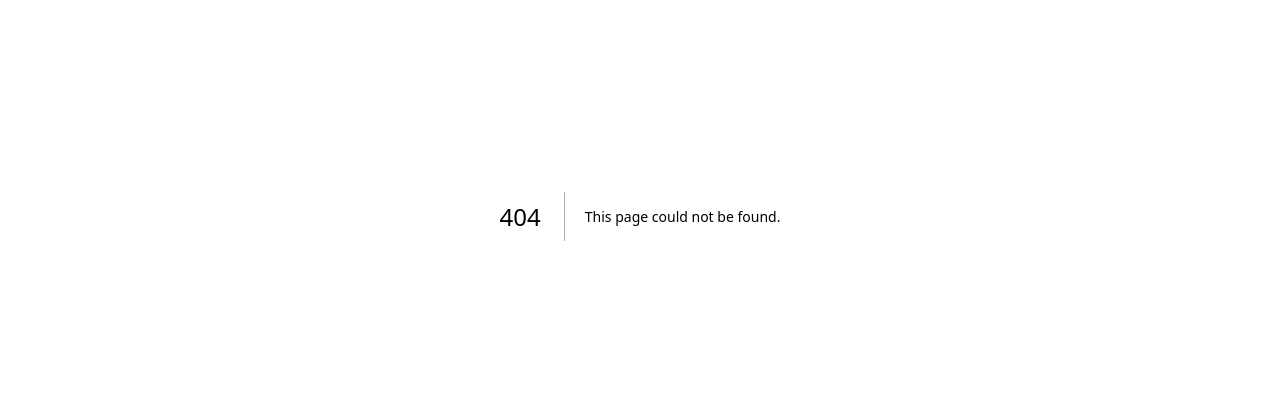
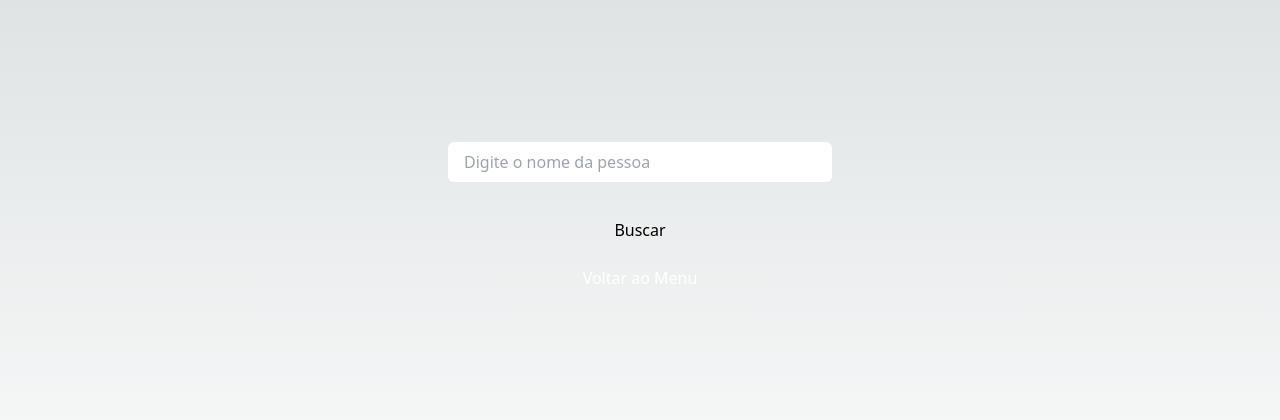
Before and after one commit to kauenovais/xfast-verify, a Next.js app: page /valid/list in a window 1280 px wide. Before the commit this address had no page. Shown: the part 184-604 px from the top of the page. Built offline with nearby package versions, Linux system fonts and the light colour scheme.

Commit message:
ciando a pagina de verificação

```diff
--- /dev/null
+++ b/src/pages/valid/facial/index.jsx
@@ -0,0 +1,28 @@
+import React from 'react';
+
+const ValidacaoPage = () => {
+  const handleFacialRecognition = () => {
+    // Lógica para lidar com o reconhecimento facial
+  };
+
+  return (
+    <div className="min-h-screen bg-gradient-black">
+      <div className="flex flex-col justify-center items-center h-screen">
+        <div className="relative">
+          <div className="h-80 w-80 bg-white mx-auto rounded-md"></div>
+          <button
+            className="absolute bottom-4 left-1/2 transform -translate-x-1/2 px-4 py-2 bg-gold text-black rounded-lg text-center"
+            onClick={handleFacialRecognition}
+          >
+            Reconhecimento Facial
+          </button>
+        </div>
+        <button className="mt-4 text-white" onClick={() => window.history.back()}>
+          Voltar ao Menu
+        </button>
+      </div>
+    </div>
+  );
+};
+
+export default ValidacaoPage;
--- /dev/null
+++ b/src/pages/valid/index.jsx
@@ -0,0 +1,34 @@
+import Link from 'next/link';
+import React from 'react';
+
+const ValidacaoPage = () => {
+  return (
+    <div className="min-h-screen bg-gradient-black">
+      <div className="flex justify-center items-center h-screen">
+        <div className="grid grid-cols-1 gap-4">
+
+          <Link href="/valid/qrcode">
+            <button className="bg-gold text-black rounded-lg p-4 w-64 text-center">
+              QR Code
+
+            </button>
+          </Link>
+
+
+          <Link href="/valid/facial">
+            <button className="bg-gold text-black rounded-lg p-4 w-64 text-center">
+              Reconhecimento Facial
+            </button>
+          </Link>
+          <Link href="/valid/list">
+            <button className="bg-gold text-black rounded-lg p-4 w-64 text-center">
+              Lista
+            </button>
+          </Link>
+        </div>
+      </div>
+    </div>
+  );
+};
+
+export default ValidacaoPage;
--- /dev/null
+++ b/src/pages/valid/list/index.jsx
@@ -0,0 +1,40 @@
+import React, { useState } from 'react';
+
+const ValidacaoPage = () => {
+  const [searchQuery, setSearchQuery] = useState('');
+
+  const handleSearch = () => {
+    // Lógica para buscar pessoas no banco de dados
+  };
+
+  const handleInputChange = (e) => {
+    setSearchQuery(e.target.value);
+  };
+
+  return (
+    <div className="min-h-screen bg-gradient-black">
+      <div className="flex flex-col justify-center items-center h-screen">
+        <div className="relative w-full max-w-sm">
+          <input
+            type="text"
+            placeholder="Digite o nome da pessoa"
+            value={searchQuery}
+            onChange={handleInputChange}
+            className="bg-white rounded-md px-4 py-2 w-full mb-5"
+          />
+          <button
+            className="bg-gold text-black rounded-lg px-4 py-2 w-full mt-2"
+            onClick={handleSearch}
+          >
+            Buscar
+          </button>
+        </div>
+        <button className="mt-4 text-white" onClick={() => window.history.back()}>
+          Voltar ao Menu
+        </button>
+      </div>
+    </div>
+  );
+};
+
+export default ValidacaoPage;
--- /dev/null
+++ b/src/pages/valid/qrcode/index.jsx
@@ -0,0 +1,28 @@
+import React from 'react';
+
+const ValidacaoPage = () => {
+  const handleScanQRCode = () => {
+    // Lógica para lidar com a leitura do QR Code
+  };
+
+  return (
+    <div className="min-h-screen bg-gradient-black">
+      <div className="flex flex-col justify-center items-center h-screen">
+        <div className="relative">
+          <div className="h-80 w-80 bg-white mx-auto rounded-md"></div>
+          <button
+            className="absolute bottom-4 left-1/2 transform -translate-x-1/2 px-4 py-2 bg-gold text-black rounded-lg text-center"
+            onClick={handleScanQRCode}
+          >
+            Ler QR Code
+          </button>
+        </div>
+        <button className="mt-4 text-white" onClick={() => window.history.back()}>
+          Voltar ao Menu
+        </button>
+      </div>
+    </div>
+  );
+};
+
+export default ValidacaoPage;
```
